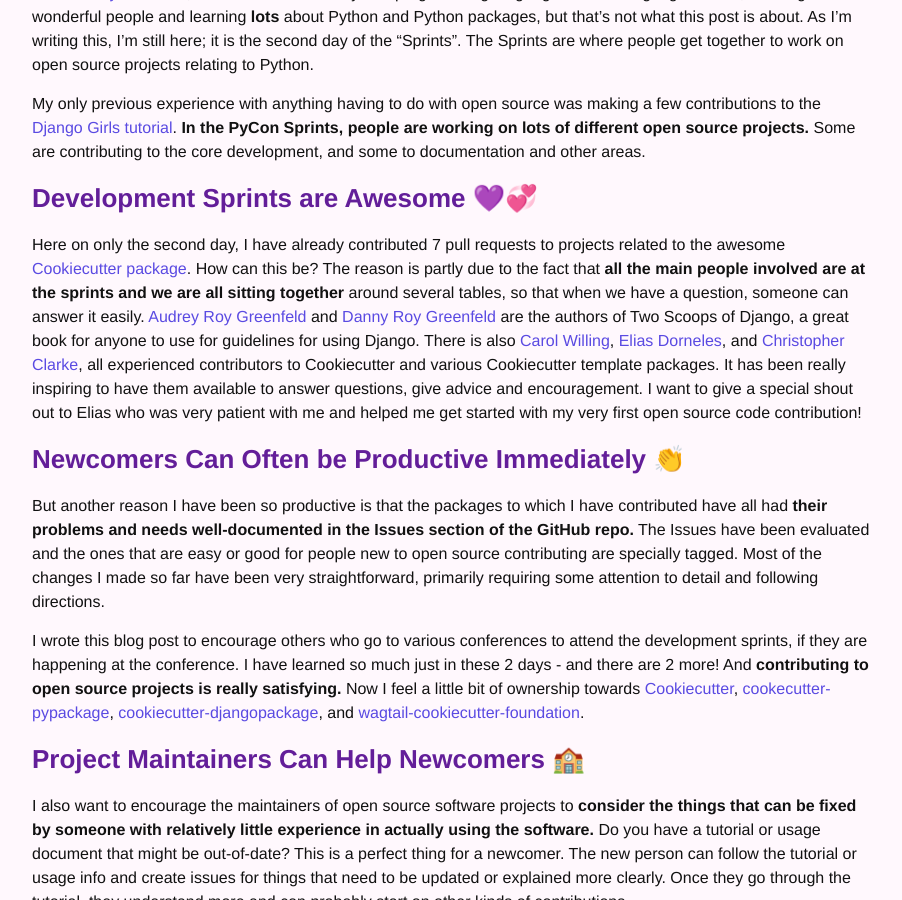
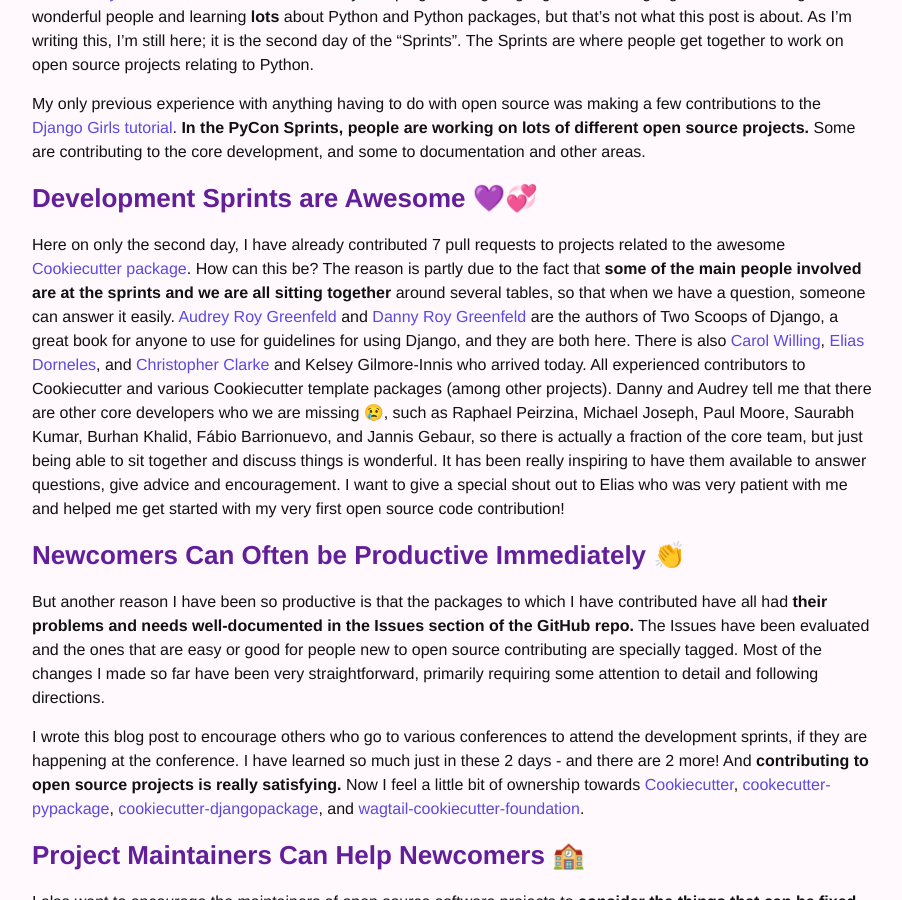
Before and after one commit to purplediane/purplediane.github.io, a Jekyll site: the page built from _posts/2016-06-03-pycon-2016-open-source-sprints.md, in a window 1280 px wide and 900 px high, scrolled down 349 px. Shown: the whole window, without its empty margins (188-1090 px from the left). Built offline with Jekyll 4.4.1, drawn with Linux system fonts in a browser that asks for light colours.

Commit message:
Add names of other core cookicutter contributors

```diff
--- a/_posts/2016-06-03-pycon-2016-open-source-sprints.md
+++ b/_posts/2016-06-03-pycon-2016-open-source-sprints.md
@@ -14,7 +14,7 @@
 
 ### Development Sprints are Awesome 💜💞
 
-Here on only the second day, I have already contributed 7 pull requests to projects related to the awesome [Cookiecutter package][cookiecutter]. How can this be? The reason is partly due to the fact that **all the main people involved are at the sprints and we are all sitting together** around several tables, so that when we have a question, someone can answer it easily. [Audrey Roy Greenfeld][audreyr] and [Danny Roy Greenfeld][pydanny] are the authors of Two Scoops of Django, a great book for anyone to use for guidelines for using Django.  There is also [Carol Willing][willingcarol], [Elias Dorneles][eliasdorneles], and [Christopher Clarke][realchrisdev], all experienced contributors to Cookiecutter and various Cookiecutter template packages. It has been really inspiring to have them available to answer questions, give advice and encouragement. I want to give a special shout out to Elias who was very patient with me and helped me get started with my very first open source code contribution!
+Here on only the second day, I have already contributed 7 pull requests to projects related to the awesome [Cookiecutter package][cookiecutter]. How can this be? The reason is partly due to the fact that **some of the main people involved are at the sprints and we are all sitting together** around several tables, so that when we have a question, someone can answer it easily. [Audrey Roy Greenfeld][audreyr] and [Danny Roy Greenfeld][pydanny] are the authors of Two Scoops of Django, a great book for anyone to use for guidelines for using Django, and they are both here.  There is also [Carol Willing][willingcarol], [Elias Dorneles][eliasdorneles], and [Christopher Clarke][realchrisdev] and Kelsey Gilmore-Innis who arrived today. All experienced contributors to Cookiecutter and various Cookiecutter template packages (among other projects). Danny and Audrey tell me that there are other core developers who we are missing 😢, such as Raphael Peirzina, Michael Joseph, Paul Moore, Saurabh Kumar, Burhan Khalid, Fábio Barrionuevo, and Jannis Gebaur, so there is actually a fraction of the core team, but just being able to sit together and discuss things is wonderful. It has been really inspiring to have them available to answer questions, give advice and encouragement. I want to give a special shout out to Elias who was very patient with me and helped me get started with my very first open source code contribution!
 
 ### Newcomers Can Often be Productive Immediately 👏
 
```
